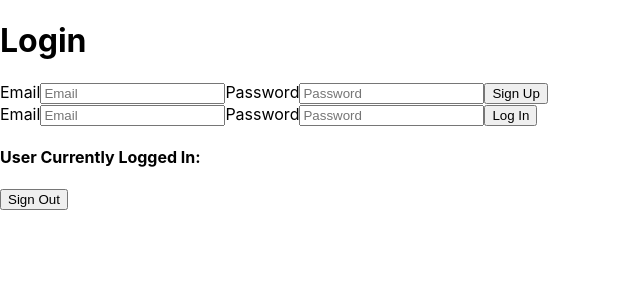
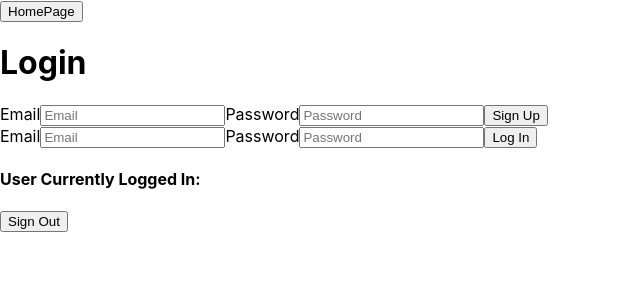
Before and after one commit to emilyyue-2000/final-assignment, a React (Create React App) app: page /login in a window 1280 px wide. Shown: the top 300 px of the page, without its empty margins (0-640 px from the left). Built offline with nearby package versions, Linux system fonts and the light colour scheme; no server answers.

Commit message:
all functional

```diff
--- a/src/components/pages/homepage/index.jsx
+++ b/src/components/pages/homepage/index.jsx
@@ -32,7 +32,7 @@ export const Posts = () => {
   return(
     <div>
       <Link to = "/login"><button>Login/Sign out</button></Link>
-      <Link to = "/me"><button>Profile Page</button></Link>
+
       <h1>Home Page</h1>
       {
         posts.map((post) => (
--- a/src/components/pages/loginPage/index.jsx
+++ b/src/components/pages/loginPage/index.jsx
@@ -76,6 +76,7 @@ const email = "test@email.com"
 */
     return (
         <div>
+            <Link to = "/homepage"><button>HomePage</button></Link>
             <h1>Login</h1>
             <div>
                 <label>
@@ -110,7 +111,7 @@ const email = "test@email.com"
                     }}
                     />
                 </label>
-                <Link to ="/homepage">
+                <Link to ="/me">
                 <button onClick={login}>Log In</button>
                 </Link>
             </div>
@@ -118,7 +119,7 @@ const email = "test@email.com"
             <h4>User Currently Logged In: </h4>
             {user?.email}
 
-            <button onClick={logout}>Sign Out</button>
+            <Link to = "homepage"><button onClick={logout}>Sign Out</button></Link>
         </div>
     );
 };
--- a/src/components/pages/profilePage/index.jsx
+++ b/src/components/pages/profilePage/index.jsx
@@ -1,3 +1,4 @@
+import { getDefaultNormalizer } from '@testing-library/react';
 import { getAuth } from 'firebase/auth';
 import firebase from 'firebase/compat/app';
 import 'firebase/compat/auth';
@@ -15,12 +16,16 @@ export const ProfilePage = () => {
   const ref = firebase.firestore().collection("posts");
   const [newPost, setNewPost] = useState("");
 
+  const auth = getAuth();
+
   function getPosts() {
     setLoading(true);
-    ref.onSnapshot((querySnapshot) => {
+    ref.where('user', '==', auth.currentUser.email ).onSnapshot((querySnapshot) => {
       const items = [];
       querySnapshot.forEach((doc) => {
-        items.push(doc.data());
+
+            items.push(doc.data());
+
       });
       setPosts(items);
       setLoading(false);
@@ -37,7 +42,7 @@ export const ProfilePage = () => {
       if(ref) {
         ref.add({
             text: newPost,
-            user: "test@gmail.com",
+            user: auth.currentUser.email,
         })
        }
     }
@@ -62,7 +67,6 @@ export const ProfilePage = () => {
           <button onClick={handleOnSubmit}>Submit Post</button>
       </form>
       <h1>My Posts</h1>
-
       {
         posts.map((post) => (
           <div key = {post.user}>
```
